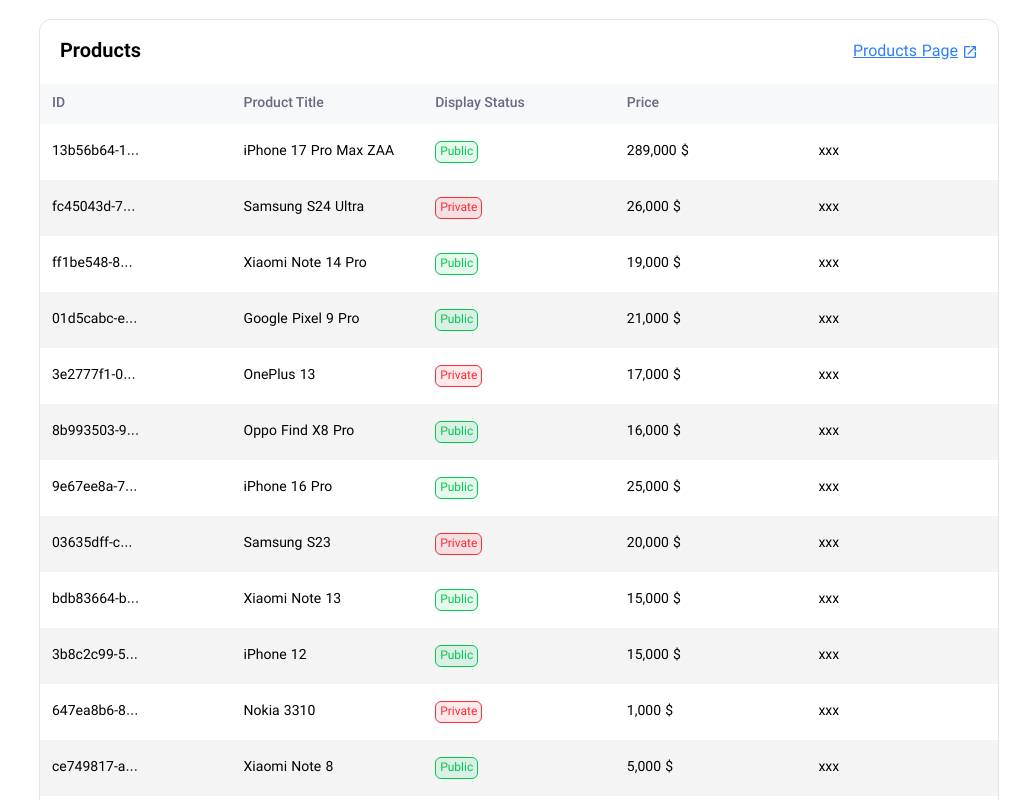
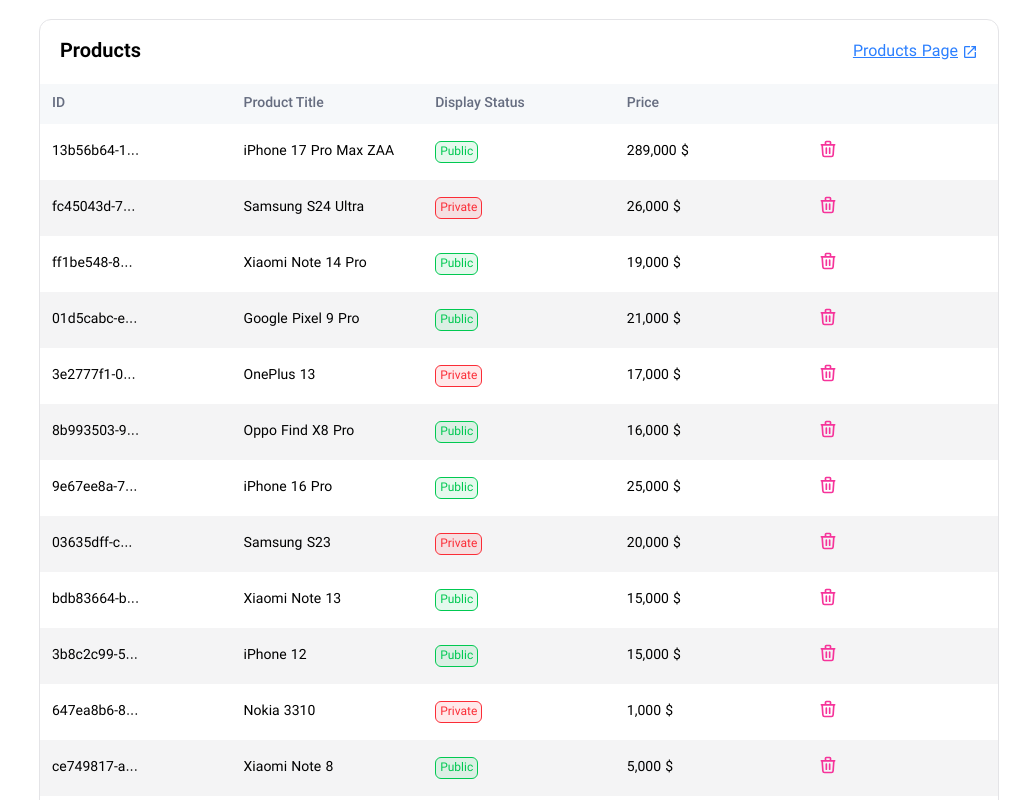
Before and after one commit to Reza-Bamoniri/Admin-Dashboard, a React (Vite) app: page / in a window 1280 px wide. Shown: the part 960-1760 px from the top of the page, without its empty margins (257-1280 px from the left). Built offline with nearby package versions, Linux system fonts and the light colour scheme.

Commit message:
feat: create Modal component and add delete icon

```diff
--- a/src/components/LastProductTable/LastProductTable.jsx
+++ b/src/components/LastProductTable/LastProductTable.jsx
@@ -8,6 +8,7 @@
 import TableBody from '../common/Table/elements/TableBody';
 import TableRow from '../common/Table/elements/TableRow';
 import TableCell from '../common/Table/elements/TableCell';
+import RemoveProductIcon from './RemoveProductIcon';
 
 const LastProductTable = () => {
   const Buttons = () => {
@@ -48,7 +49,9 @@
                                   </p>
                                  </TableCell>
                                  <TableCell>{product.price.toLocaleString()} $</TableCell>
-                                 <TableCell>xxx</TableCell>
+                                 <TableCell>
+                                     <RemoveProductIcon/>
+                                 </TableCell>
                             </TableRow>
                     })
                 }
--- a/src/components/LastProductTable/RemoveProductIcon.jsx
+++ b/src/components/LastProductTable/RemoveProductIcon.jsx
@@ -1,12 +1,13 @@
 import React from 'react'
 import { HiOutlineTrash } from 'react-icons/hi';
+import Modal from '../common/Modal';
 
 const RemoveProductIcon = () => {
 
 
 
     const Trigger = () => {
-       return <button className="cursor-pointer text-xl text-red-500">
+       return <button className="cursor-pointer text-xl text-pink-500">
                <HiOutlineTrash className="text-xl" />
               </button>
       };
@@ -15,7 +16,7 @@
 
 
   return (
-    <div>RemoveProductIcon</div>
+    <Modal title="Delete Product" Trigger={<Trigger/>} ></Modal>
   )
 }
 
--- /dev/null
+++ b/src/components/common/Modal.jsx
@@ -0,0 +1,9 @@
+import React from 'react'
+
+const Modal = ({Trigger}) => {
+  return (
+    <div>{Trigger}</div>
+  )
+}
+
+export default Modal
```
